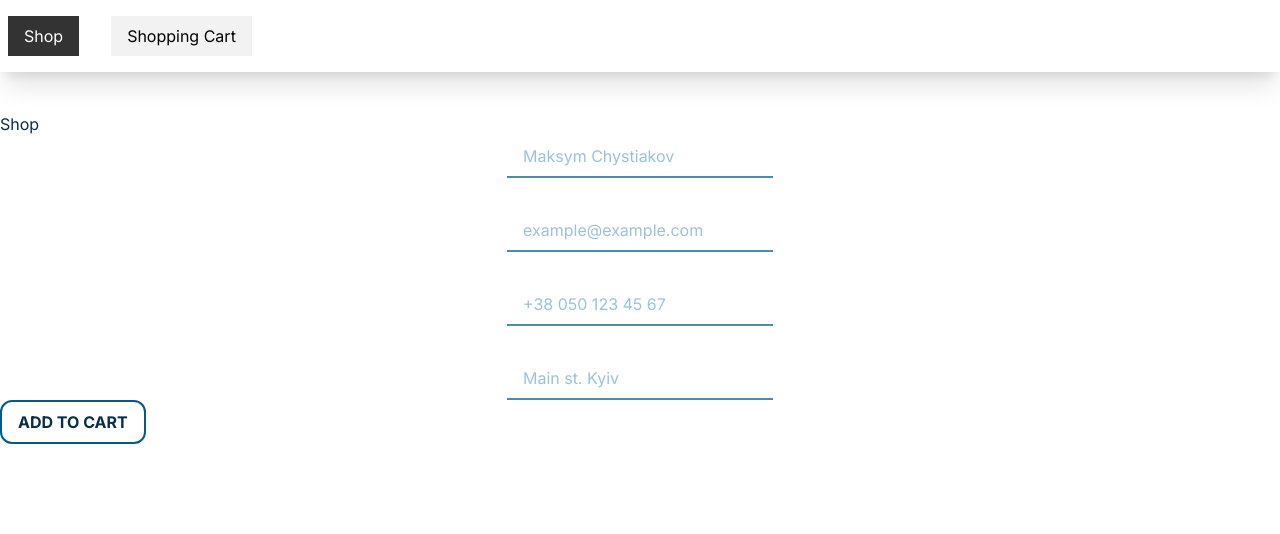
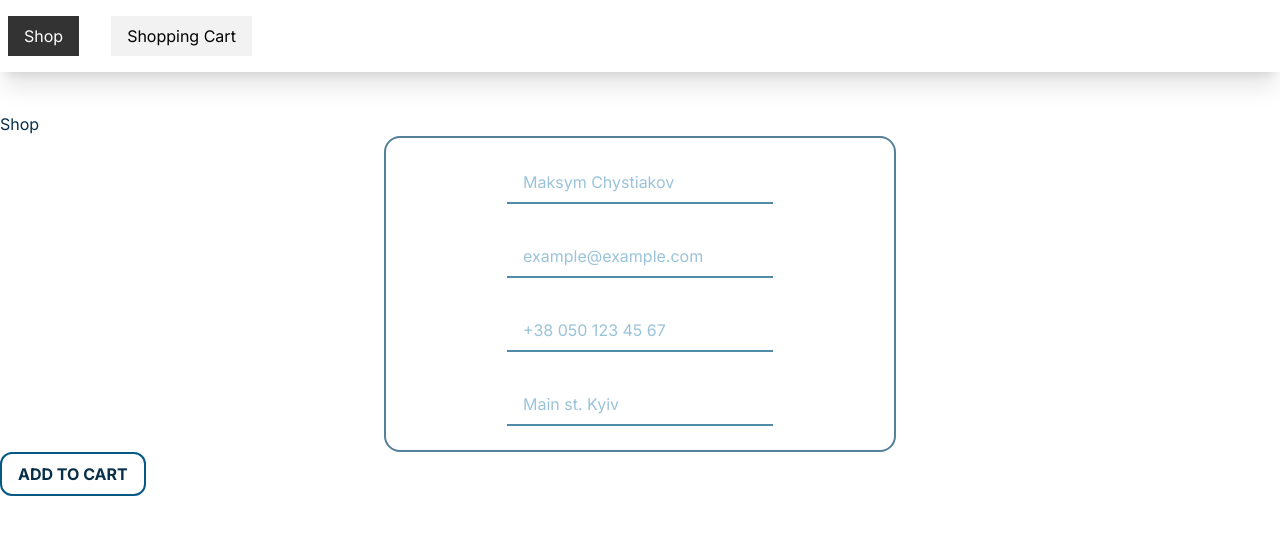
Before and after one commit to cheestick/delivery-app, a Next.js app: page / in a window 1280 px wide. Shown: the top 534 px of the page. Built offline with nearby package versions, Linux system fonts and the light colour scheme.

Commit message:
form styles tweaks. page link types tweaks

```diff
--- a/src/app/globals.css
+++ b/src/app/globals.css
@@ -19,5 +19,5 @@
 }
 
 .order-form {
-  @apply flex flex-col gap-8 items-center;
+  @apply flex flex-col max-w-lg gap-8 items-center py-6   border-2 border-sky-900/70 rounded-2xl;
 }
--- a/src/components/orderForm.tsx
+++ b/src/components/orderForm.tsx
@@ -3,7 +3,7 @@ import Input from "./ui/Input";
 
 export default function OrderForm() {
   return (
-    <form className="order-form" autoFocus autoComplete="off">
+    <form className="order-form  mx-auto" autoFocus autoComplete="off">
       <Input placeholder="Maksym Chystiakov" name="name" />
       <Input placeholder="example@example.com" type="email" name="email" />
       <Input placeholder="+38 050 123 45 67" type="tel" name="phone" />
--- a/src/components/ui/PageLink.tsx
+++ b/src/components/ui/PageLink.tsx
@@ -5,11 +5,17 @@ import { usePathname } from "next/navigation";
 import { ReactNode } from "react";
 
 interface PageLinkProps {
-  children?: ReactNode;
+  children: ReactNode;
   href: string;
 }
 
-export default function PageLink({ href, children }: PageLinkProps) {
+type LinkProps = typeof Link;
+
+export default function PageLink({
+  href,
+  children,
+  ...attributes
+}: LinkProps & PageLinkProps) {
   const pathname = usePathname();
   const isActivePage = href === pathname;
 
@@ -17,6 +23,7 @@ export default function PageLink({ href, children }: PageLinkProps) {
     <Link
       href={href}
       className={`page-nav ${isActivePage ? "page--current" : ""}`}
+      {...attributes}
     >
       {children}
     </Link>
```
